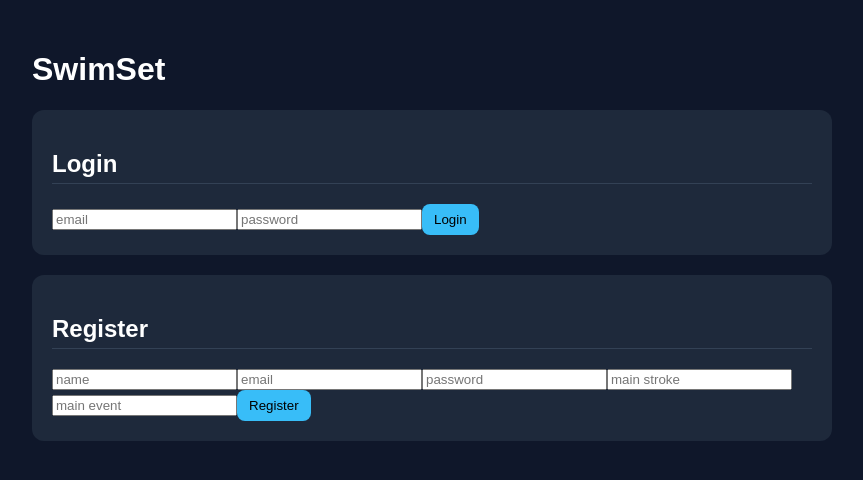
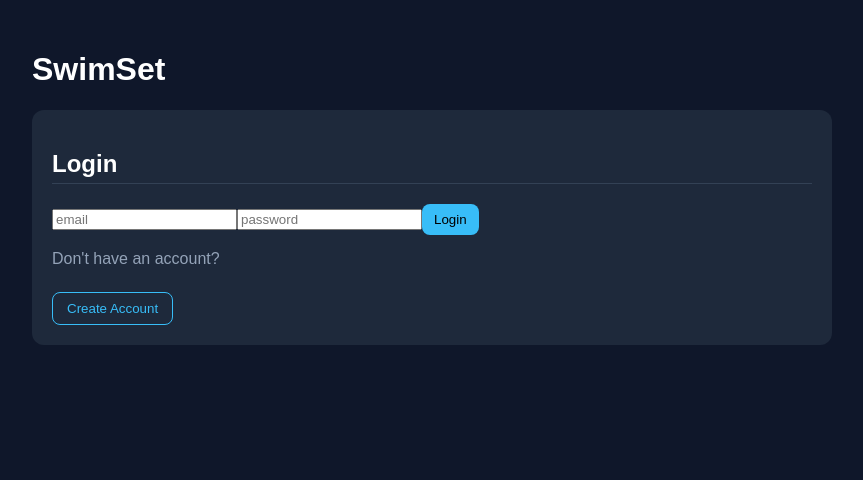
Before and after one commit to arushimanj/swimset, a React (Create React App) app in the folder frontend/: page / in a window 1280 px wide. Shown: the top 480 px of the page, without its empty margins (208-1071 px from the left). Built offline with nearby package versions, Linux system fonts and the light colour scheme.

Commit message:
some page fixes and adding a register button

```diff
--- a/frontend/src/App.css
+++ b/frontend/src/App.css
@@ -40,3 +40,24 @@ button {
 button:hover {
   background: #0ea5e9;
 }
+
+.auth-text {
+  margin-top: 15px;
+  color: #94a3b8;
+}
+
+.secondary-btn {
+  margin-top: 8px;
+  background: transparent;
+  color: #38bdf8;
+  border: 1px solid #38bdf8;
+  padding: 8px 14px;
+  border-radius: 8px;
+  cursor: pointer;
+  font-weight: 500;
+}
+
+.secondary-btn:hover {
+  background: #38bdf8;
+  color: black;
+}
--- a/frontend/src/App.js
+++ b/frontend/src/App.js
@@ -7,24 +7,30 @@ import Navbar from "./components/Navbar";
 
 function App() {
   const [token, setToken] = useState(localStorage.getItem("token"));
-  const [page, setPage] = useState("dashboard");
+  const [page, setPage] = useState("login");
 
+  // not logged in
   if (!token) {
     return (
       <div className="container">
         <h1>SwimSet</h1>
-        <Login setToken={setToken} />
-        <Register />
+
+        {page === "login" && (
+          <Login setToken={setToken} setPage={setPage} />
+        )}
+
+        {page === "register" && (
+          <Register setPage={setPage} />
+        )}
       </div>
     );
   }
 
+  // logged in
   return (
     <>
       <Navbar setToken={setToken} setPage={setPage} />
-
-      {page === "dashboard" && <Dashboard token={token} />}
-      {page === "profile" && <div>Profile coming soon</div>}
+      <Dashboard token={token} />
     </>
   );
 }
--- a/frontend/src/pages/Login.js
+++ b/frontend/src/pages/Login.js
@@ -1,7 +1,7 @@
 import { useState } from "react";
 import API from "../api";
 
-export default function Login({ setToken }) {
+export default function Login({ setToken, setPage }) {
   const [email, setEmail] = useState("");
   const [password, setPassword] = useState("");
 
@@ -14,6 +14,7 @@ export default function Login({ setToken }) {
 
       localStorage.setItem("token", res.data.token);
       setToken(res.data.token);
+
     } catch (err) {
       console.log(err.response?.data);
       alert("Login failed");
@@ -23,16 +24,25 @@ export default function Login({ setToken }) {
   return (
     <div className="card">
       <h2>Login</h2>
-      <input
-        placeholder="email"
-        onChange={e => setEmail(e.target.value)}
-      />
-      <input
-        placeholder="password"
-        type="password"
-        onChange={e => setPassword(e.target.value)}
-      />
+
+      <input placeholder="email"
+        onChange={e => setEmail(e.target.value)} />
+
+      <input type="password" placeholder="password"
+        onChange={e => setPassword(e.target.value)} />
+
       <button onClick={handleLogin}>Login</button>
+
+      <p className="auth-text">
+  Don't have an account?
+</p>
+
+<button
+  className="secondary-btn"
+  onClick={() => setPage("register")}
+>
+  Create Account
+</button>
     </div>
   );
 }
--- a/frontend/src/pages/Register.js
+++ b/frontend/src/pages/Register.js
@@ -1,13 +1,33 @@
 import { useState } from "react";
 import API from "../api";
 
-export default function Register() {
-  const [form, setForm] = useState({});
+export default function Register({ setPage }) {
+  const [form, setForm] = useState({
+    name: "",
+    email: "",
+    password: "",
+    mainStroke: "",
+    mainEvent: ""
+  });
 
   const handleRegister = async () => {
     try {
       await API.post("/auth/register", form);
+
       alert("Registered!");
+
+      // clear inputs
+      setForm({
+        name: "",
+        email: "",
+        password: "",
+        mainStroke: "",
+        mainEvent: ""
+      });
+
+      // go back to login
+      setPage("login");
+
     } catch (err) {
       console.log(err.response?.data);
       alert("Register failed");
@@ -17,12 +37,32 @@ export default function Register() {
   return (
     <div className="card">
       <h2>Register</h2>
-      <input placeholder="name" onChange={e => setForm({...form, name: e.target.value})} />
-      <input placeholder="email" onChange={e => setForm({...form, email: e.target.value})} />
-      <input placeholder="password" onChange={e => setForm({...form, password: e.target.value})} />
-      <input placeholder="main stroke" onChange={e => setForm({...form, mainStroke: e.target.value})} />
-      <input placeholder="main event" onChange={e => setForm({...form, mainEvent: e.target.value})} />
+
+      <input value={form.name} placeholder="name"
+        onChange={e => setForm({...form, name: e.target.value})} />
+
+      <input value={form.email} placeholder="email"
+        onChange={e => setForm({...form, email: e.target.value})} />
+
+      <input value={form.password} type="password" placeholder="password"
+        onChange={e => setForm({...form, password: e.target.value})} />
+
+      <input value={form.mainStroke} placeholder="main stroke"
+        onChange={e => setForm({...form, mainStroke: e.target.value})} />
+
+      <input value={form.mainEvent} placeholder="main event"
+        onChange={e => setForm({...form, mainEvent: e.target.value})} />
+
       <button onClick={handleRegister}>Register</button>
+
+      <p className="auth-text">Already have an account?</p>
+
+<button
+  className="secondary-btn"
+  onClick={() => setPage("login")}
+>
+  Back to Login
+</button>
     </div>
   );
 }
```
